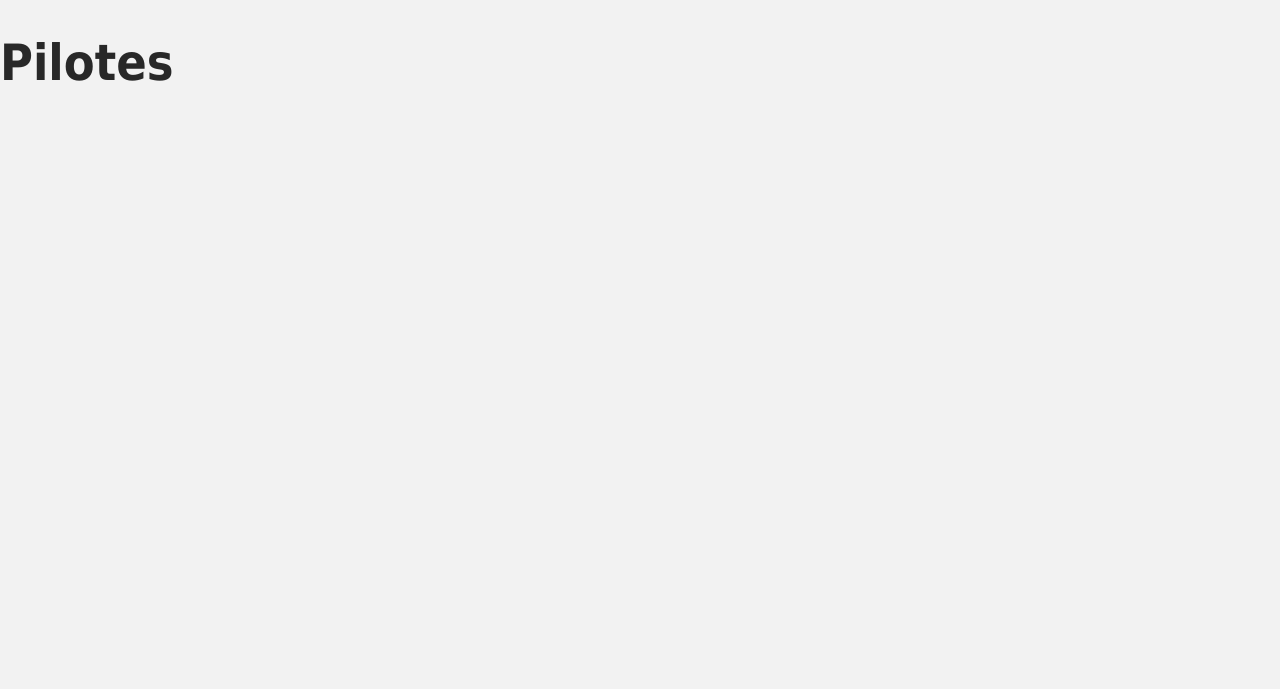
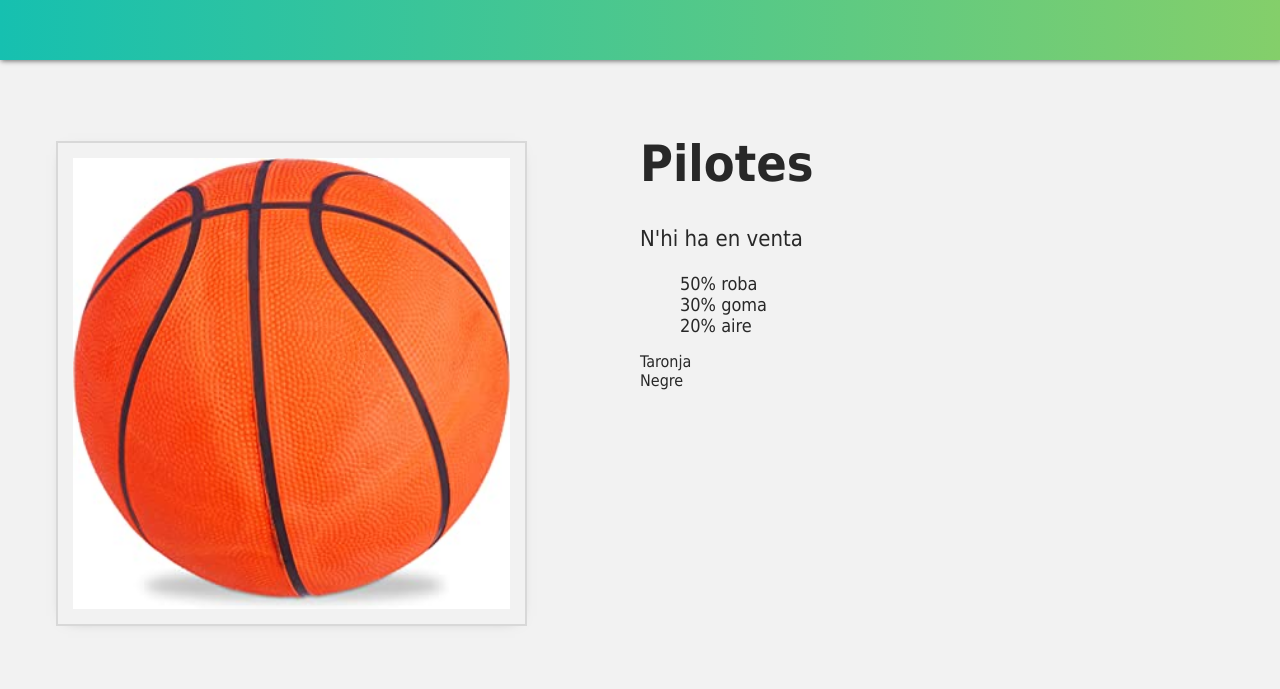
Before and after one commit to MarcQueral/E-commerce_Vue, a plain HTML site: page index.html in a window 1280 px wide. Drawn offline with nearby package versions, Linux system fonts and the light colour scheme.

Commit message:
Afegir imatge i també diferents característiques (video 5 OK)

```diff
--- a/index.html
+++ b/index.html
@@ -8,9 +8,28 @@
   </head>
   <body>
     <div id="app">
-      <h1>{{ product }}</h1>
+      <div class="nav-bar"></div>
+
+      <div class="product-display">
+        <div class="product-container">
+          <div class="product-image">
+            <img v-bind:src="image">
+          </div>
+          <div class="product-info">
+            <h1>{{ product }}</h1>
+            <p v-if="inStock">N'hi ha en venta</p>
+            <p v-else>S'han esgotat!!</p>
+            <ul>
+              <li v-for="detail in details">{{ detail }}</li>
+            </ul>
+            <div v-for="variant in variants" :key="variant.id">{{ variant.color }}</div>
+          </div>
+        </div>
+      </div>
     </div>
     <script src="./main.js"></script>
-    <script>const mountedApp = app.mount('#app')</script>
+    <script>
+      const mountedApp = app.mount('#app')
+    </script>
   </body>
 </html>
--- a/main.js
+++ b/main.js
@@ -1,7 +1,14 @@
 const app = Vue.createApp({
     data() {
         return {
-            product: 'Pilotes'
+            product: 'Pilotes',
+            image: './assets/images/pilota_basquet.jpg',
+            inStock: true,
+            details: ['50% roba', '30% goma','20% aire'],
+            variants: [
+                {id: 2234, color: 'Taronja'},
+                {id: 2235, color: 'Negre'},
+            ]
         }
     }
 })
```
